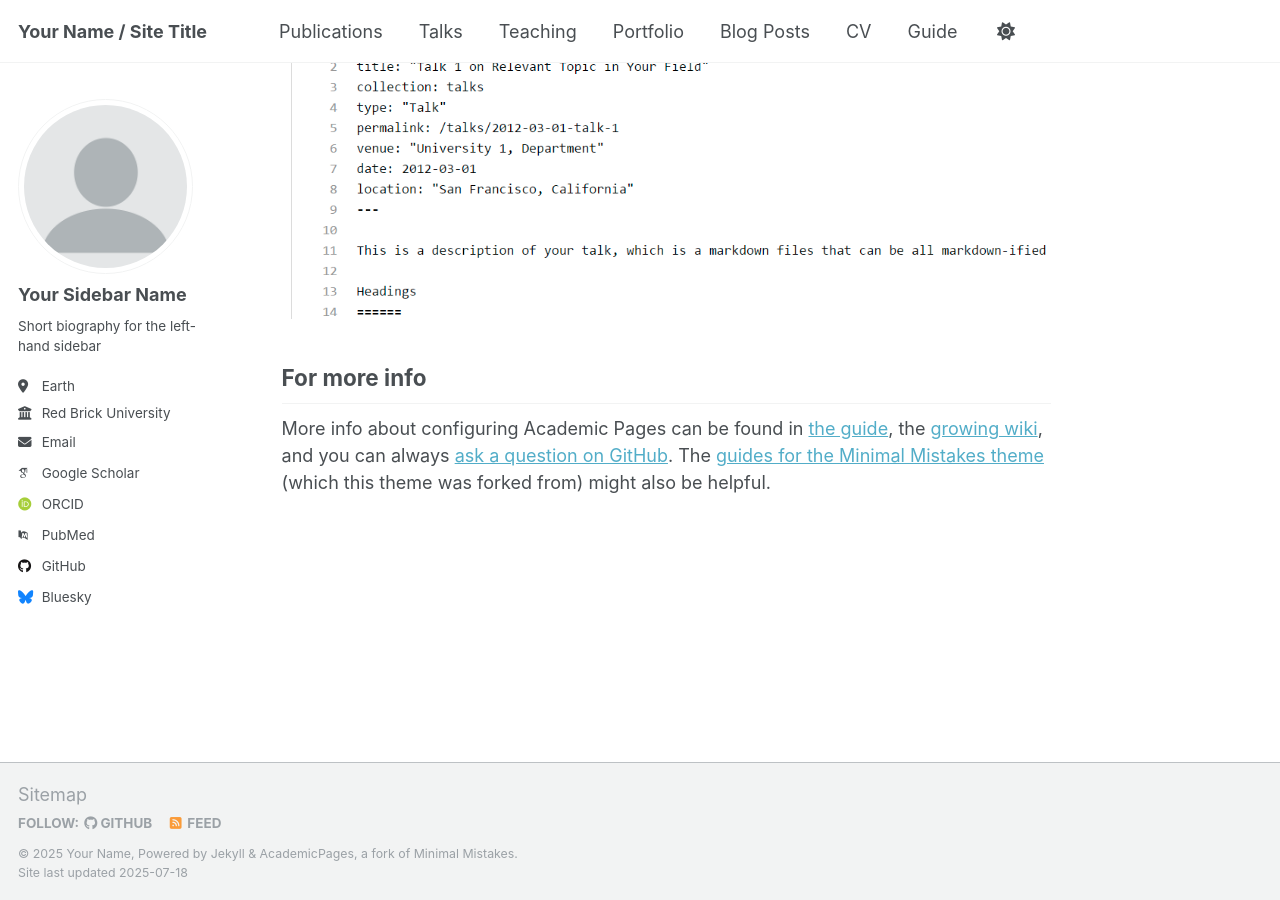
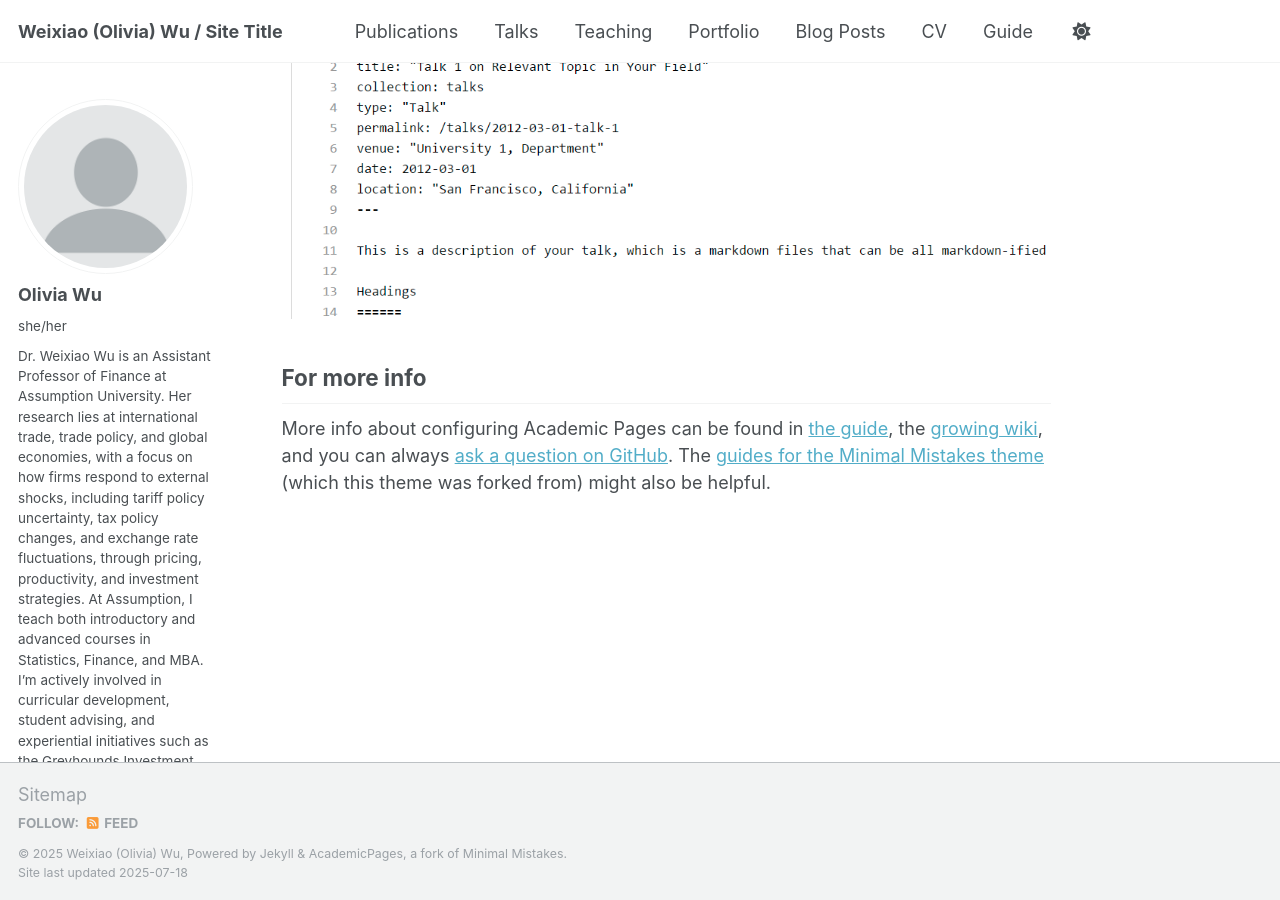
Before and after one commit to OliviaWeixiaoWu/academicpages, a Jekyll site: the page built from _pages/about.md, in a window 1280 px wide and 900 px high, scrolled down 2880 px. Built offline with Jekyll 4.4.1, drawn with Linux system fonts in a browser that asks for light colours; some web fonts are replaced; a script that is not in the unit is left out; some of the changed text lies outside the part shown.

Commit message:
Update _config.yml

```diff
--- a/_config.yml
+++ b/_config.yml
@@ -9,12 +9,14 @@
 # Basic Site Settings
 locale                   : "en-US"
 site_theme               : "default"
-title                    : "Your Name / Site Title"
+title                    : "Weixiao (Olivia) Wu / Site Title"
 title_separator          : "-"
-name                     : &name "Your Name"
-description              : &description "personal description"
-url                      : https://academicpages.github.io # the base hostname & protocol for your site e.g. "https://[your GitHub username].github.io" or if you already have some other page hosted on Github then use "https://[your GitHub username].github.io/[Your Repo Name]"
-baseurl                  : "" # the subpath of your site, e.g. "/blog"
+name                     : &name "Weixiao (Olivia) Wu"
+description              : &description "Dr. Weixiao Wu is an Assistant Professor of Finance at Assumption University. Her research lies at international trade, trade policy, and global economies, with a focus on how firms respond to external shocks, including tariff policy uncertainty, tax policy changes, and exchange rate fluctuations, through pricing, productivity, and investment strategies.
+At Assumption, I teach both introductory and advanced courses in Statistics, Finance, and MBA. I’m actively involved in curricular development, student advising, and experiential initiatives such as the Greyhounds Investment Fund.
+I’m passionate about creating inclusive and intellectually engaging learning environments, and I strive to bridge theory with practice in both my teaching and research."
+url                      : https://OliviaWeixiaoWu.github.io # the base hostname & protocol for your site e.g. "https://[your GitHub username].github.io" or if you already have some other page hosted on Github then use "https://[your GitHub username].github.io/[Your Repo Name]"
+baseurl                  : "/blog" # the subpath of your site, e.g. "/blog"
 repository               : "academicpages/academicpages.github.io"
 
 # Site Author - The following control what appear as part of the author content on the side bar.
@@ -23,64 +25,23 @@ repository               : "academicpages/academicpages.github.io"
 author:
   # Biographic information
   avatar           : "profile.png"
-  name             : "Your Sidebar Name"
-  pronouns         : # example: "she/her"
-  bio              : "Short biography for the left-hand sidebar"
-  location         : "Earth"
-  employer         : "Red Brick University"
-  uri              : # URL
-  email            : "none@example.org"
+  name             : "Olivia Wu"
+  pronouns         : "she/her" # example: "she/her"
+  bio              : "Dr. Weixiao Wu is an Assistant Professor of Finance at Assumption University. Her research lies at international trade, trade policy, and global economies, with a focus on how firms respond to external shocks, including tariff policy uncertainty, tax policy changes, and exchange rate fluctuations, through pricing, productivity, and investment strategies.
+At Assumption, I teach both introductory and advanced courses in Statistics, Finance, and MBA. I’m actively involved in curricular development, student advising, and experiential initiatives such as the Greyhounds Investment Fund.
+I’m passionate about creating inclusive and intellectually engaging learning environments, and I strive to bridge theory with practice in both my teaching and research."
+  location         : "Worcester, MA"
+  employer         : "Assumption University"
+  uri              : https://www.assumption.edu/people-and-departments/directory/olivia-wu-phd-cfa # URL
+  email            : "w.wu@assumption.edu"
 
   # Academic websites
-  academia         : # URL
-  arxiv            : # URL - Update with the correct link to your profile
-  googlescholar    : "https://scholar.google.com/citations?user=PS_CX0AAAAAJ"
-  impactstory      : # URL
-  orcid            : "http://orcid.org/yourorcidurl"
-  semantic         : # URL
-  pubmed           : "https://www.ncbi.nlm.nih.gov/pubmed/?term=john+snow"
-  researchgate     : # URL
-  scopus           : # URL
+  googlescholar    : "https://scholar.google.com/citations?user=C3oUGVgAAAAJ&hl=en&oi=ao"
+  orcid            : "https://orcid.org/my-orcid?orcid=0000-0001-8016-2496"
 
-  # Repositories and software development
-  bitbucket        : # Username - Update with your username on the site
-  codepen          : # Username
-  dribbble         : # Username
-  github           : "academicpages"
-  kaggle           : # Username
-  stackoverflow    : # User number or user number and name (i.e., use "1" or "1/jeff-atwood")
-
-  # Social media
-  artstation       : # Username
-  bluesky          : "bsky.app" # Replace this with you Bluesky username
-  facebook         : # Username
-  flickr           : # Username
-  foursquare       : # Username
-  goodreads        : # Username
-  google_plus      : # Username
-  keybase          : # Username
-  instagram        : # Username
-  lastfm           : # Username
-  linkedin         : # Username
-  mastodon         : # URL
-  medium           : # URL
-  pinterest        : # Username
-  soundcloud       : # Username
-  steam            : # Username
-  telegram         : # URL
-  tumblr           : # Username
-  twitter          : # Username for X / Twitter
-  vine             : # Username
-  weibo            : # Username
-  wikipedia        : # Username
-  xing             : # Username
-  youtube          : # Username
-  zhihu            : # Username
 
 # Publication Category - The following the list of publication categories and their headings
 publication_category:
-  books:
-    title: 'Books'
   manuscripts:
     title: 'Journal Articles'
   conferences:
```
